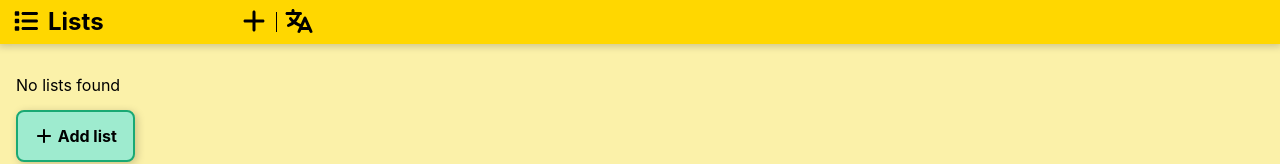
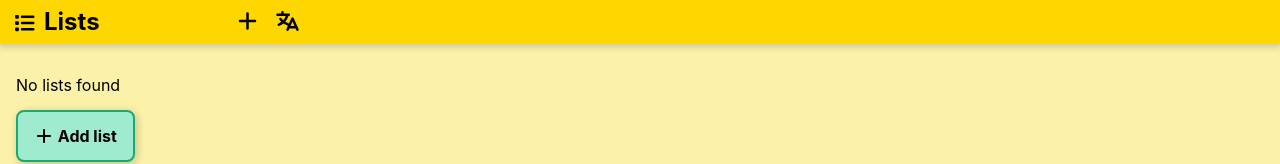
Before and after one commit to petermacko90/lists, a React (Vite) app: page / in a window 1280 px wide. Shown: the top 164 px of the page. Built offline with nearby package versions, Linux system fonts and the light colour scheme.

Commit message:
changes in navigation component

```diff
--- a/src/App.tsx
+++ b/src/App.tsx
@@ -51,7 +51,7 @@ export default function App() {
             showLists={showLists}
             setShowLists={setShowLists}
           />
-          <div className="flex flex-wrap">
+          <main className="flex flex-wrap">
             <Lists
               showLists={showLists}
               scrollToCurrentList={showCurrentList}
@@ -68,7 +68,7 @@ export default function App() {
                 displayLists={() => setShowLists(true)}
               />
             )}
-          </div>
+          </main>
           <ToggleListsButton
             showLists={showLists}
             setShowLists={setShowLists}
--- a/src/components/AddList/AddList.tsx
+++ b/src/components/AddList/AddList.tsx
@@ -47,6 +47,9 @@ export default function AddList({
 
   return (
     <div className="w-75-l w-two-thirds-m w-100 pa3">
+      <Button onClick={hideAddList} color="red">
+        {translation.CANCEL}
+      </Button>
       <h2>{translation.ADD_LIST}</h2>
       <input
         type="text"
--- a/src/components/Navigation/Navigation.css
+++ b/src/components/Navigation/Navigation.css
@@ -15,14 +15,17 @@ nav button:focus {
   background-color: var(--list-hover-color);
 }
 
-.separator {
-  width: 1px;
-  margin-top: 0.75rem;
-  margin-bottom: 0.75rem;
-}
-
 @media screen and (min-width: 480px) {
   nav.flex {
     justify-content: initial;
   }
 }
+
+.navigation-button {
+  margin-top: var(--nav-button-margin);
+  margin-bottom: var(--nav-button-margin);
+  height: calc(var(--nav-height) - 2 * var(--nav-button-margin));
+  width: calc(var(--nav-height) - 2 * var(--nav-button-margin));
+  border: 1px solid transparent;
+  border-radius: 4px;
+}
--- a/src/components/Navigation/Navigation.tsx
+++ b/src/components/Navigation/Navigation.tsx
@@ -57,7 +57,7 @@ export default function Navigation({
         <button
           type="button"
           onClick={toggleLists}
-          className="b--none bg-transparent black f3 b pointer"
+          className="bg-transparent black f4 pointer navigation-button"
           title={translation.TOGGLE_LISTS}
           aria-label={translation.TOGGLE_LISTS}
         >
@@ -69,14 +69,12 @@ export default function Navigation({
         <button
           type="button"
           onClick={showAddList}
-          className="b--none bg-transparent black f3 b pointer"
+          className="bg-transparent black f4 pointer navigation-button"
           title={translation.ADD_LIST}
           aria-label={translation.ADD_LIST}
         >
           <FontAwesomeIcon icon={faPlus} />
         </button>
-
-        <div className="separator bl b--black"></div>
 
         <div
           onBlur={onLanguageSelectionBlur}
@@ -86,7 +84,7 @@ export default function Navigation({
           <button
             type="button"
             onClick={() => setShowLanguageSelection(!showLanguageSelection)}
-            className="b--none bg-transparent black f3 b pointer"
+            className="bg-transparent black f4 pointer navigation-button"
             title={translation.LANGUAGE}
             aria-label={translation.LANGUAGE}
           >
--- a/src/index.css
+++ b/src/index.css
@@ -1,5 +1,6 @@
 :root {
   --nav-height: 44px;
+  --nav-button-margin: 2px;
   --item-height: 52px;
   --list-hover-color: #e6c300;
   --separator-color: #ccc;
```
